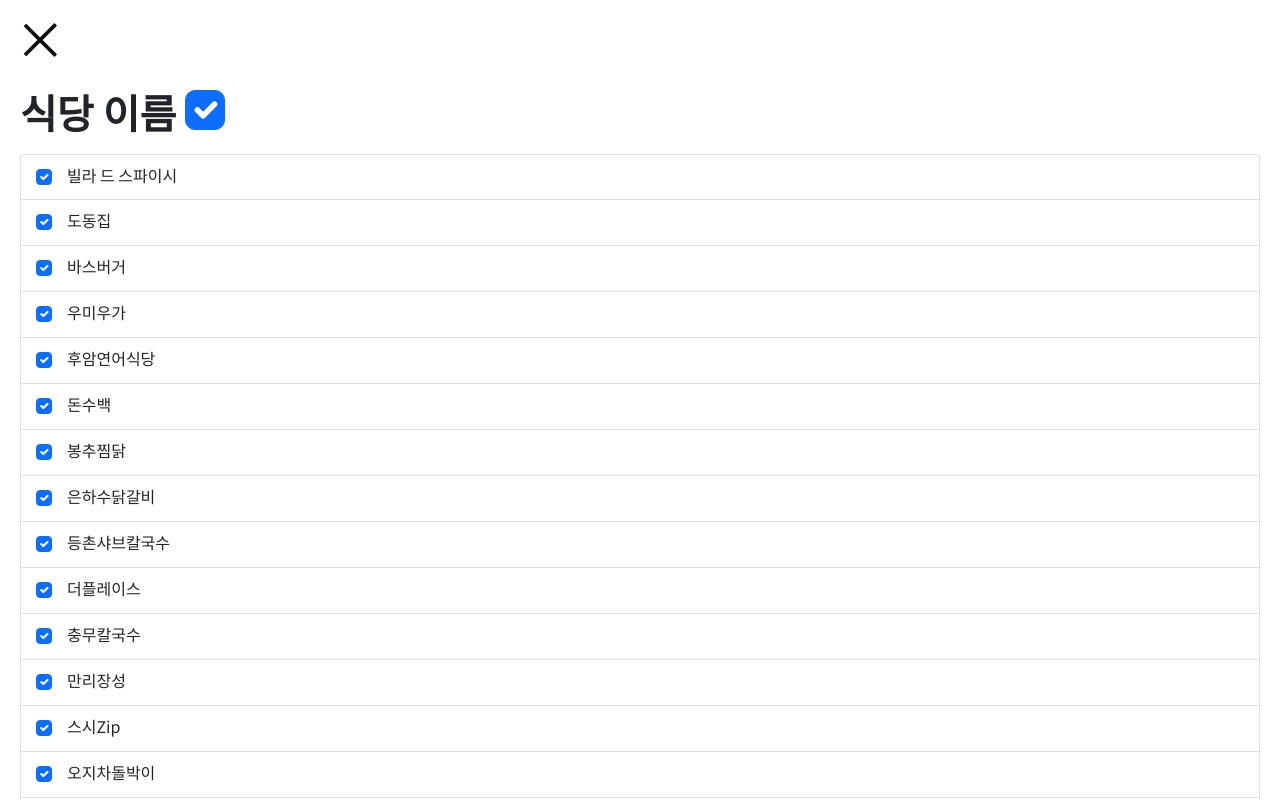
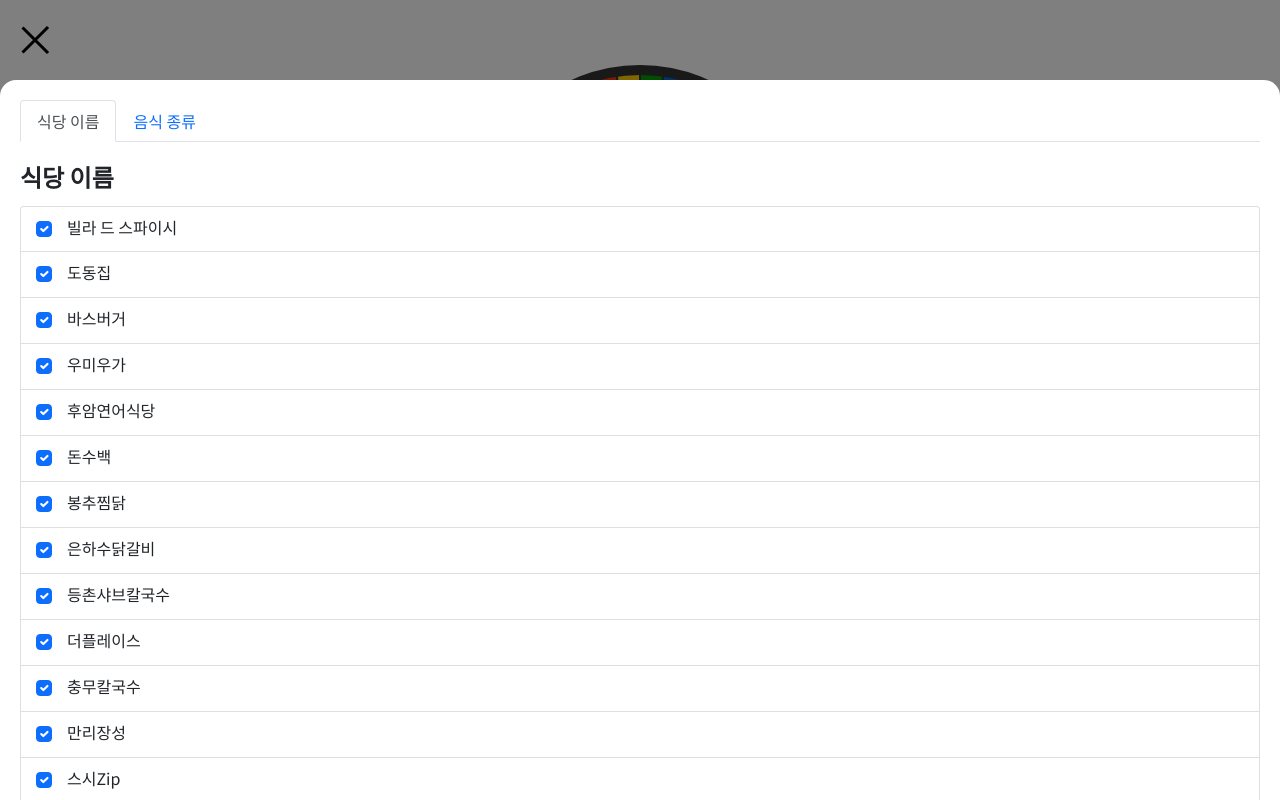
Before and after one commit to whitepage/lunch_wheel, a plain HTML site: page index.html in a window 1280 px wide. Both pictures are taken after a click on the element 30 px from the left and 30 px from the top of the page. Shown: the top 800 px of the page. Drawn offline with nearby package versions, Linux system fonts and the light colour scheme.

Commit message:
메뉴 수정

```diff
--- a/css/common.css
+++ b/css/common.css
@@ -10,13 +10,13 @@ li {list-style: none;}
 
 #filterToggle {
     padding: 10px;
-    width: 60px;
-    height: 60px;
+    width: 50px;
+    height: 50px;
 }
 
 .menu {
-    width: 60px;
-    height: 60px;
+    width: 50px;
+    height: 50px;
     margin-top: -20px;
     margin-left: 0;
     background-color: transparent;
@@ -61,12 +61,45 @@ li {list-style: none;}
   }
 
 
-#venues{
-    padding: 20px;
+#venues {
+    position: fixed;
+    bottom: 0;
+    left: 0;
+    width: 100%;
+    height: 100%;
+    opacity: 0;
 }
-#venues h1,
+.venus_dimmed {
+    position: fixed;
+    bottom: 0;
+    left: 0;
+    width: 100%;
+    height: 100%;
+    background-color: #000;
+    opacity: 0.5;
+    z-index: 1;
+}
+.venues_layer {
+  position: absolute;
+  bottom: 0;
+  left: 0;
+  width: 100%;
+  height: 90%;
+  padding: 20px;
+  overflow: hidden;
+  background-color: #fff;
+  z-index: 10;
+  border-radius: 16px 16px 0 0;
+}
+#venues h1 { font-size: 24px; font-weight: 700; line-height: 160%; margin-bottom: 10px; }
 #venues h2 { font-weight: 700; line-height: 160%; margin-bottom: 10px; }
 #venues input + label { margin-left: 10px; display: inline-block; }
+#venues .tab-content {
+  overflow: hidden;
+  overflow-y: auto;
+  height: 100%;
+  padding-bottom: 40px;
+}
 #venues ul li { position: relative; min-height: 46px; }
 #venues ul li input { position: absolute; top: 10px; left: 15px; }
 #venues ul li label { padding-left: 20px; width: 100%; display: block; }
--- a/index.html
+++ b/index.html
@@ -25,11 +25,25 @@
     </div>
 
     <div id="venues">
-        <h1>식당 이름 <input type="checkbox" class="form-check-input checkAll" checked /></h1>
-        <div id="name"></div>
-
-        <h2>음식 종류 <input type="checkbox" class="form-check-input checkAll" checked /></h2>
-        <div id="types"></div>
+        <div class="venues_layer">
+            <nav class="mb-3">
+                <div class="nav nav-tabs" id="nav-tab" role="tablist">
+                    <a class="nav-item nav-link active" id="nav-home-tab" data-bs-toggle="tab" href="#nav-home" role="tab" aria-bs-controls="nav-home" aria-bs-selected="true">식당 이름</a>
+                    <a class="nav-item nav-link" id="nav-profile-tab" data-bs-toggle="tab" href="#nav-profile" role="tab" aria-bs-controls="nav-profile" aria-bs-selected="false">음식 종류</a>
+                </div>
+            </nav>
+            <div class="tab-content" id="nav-tabContent">
+                <div class="tab-pane fade show active" id="nav-home" role="tabpanel" aria-bs-labelledby="nav-home-tab">
+                    <h1>식당 이름 <!-- input type="checkbox" class="form-check-input checkAll" checked / --></h1>
+                    <div id="name"></div>
+                </div>
+                <div class="tab-pane fade" id="nav-profile" role="tabpanel" aria-bs-labelledby="nav-profile-tab">
+                    <h1>음식 종류 <!-- input type="checkbox" class="form-check-input checkAll" checked / --></h1>
+                    <div id="types"></div>
+                </div>
+            </div>
+        </div>
+        <div class="venus_dimmed"></div>
     </div>
 
     <div id="wheel">
--- a/js/common.js
+++ b/js/common.js
@@ -573,6 +573,7 @@
 		}
 	};
     $(function() {
+		$venues
         var $venues = $('#venues'),
             $venueName = $('#name'),
             $venueType = $('#types'),
@@ -580,6 +581,7 @@
             $list = $('<ul class="list-group" />'),
             $types = $('<ul class="list-group" />'),
             $filterToggler = $('#filterToggle'),
+            $filterToggler2 = $('.venus_dimmed'),
             arrayUnique = function(a) {
                 return a.reduce(function(p, c) {
                     if (p.indexOf(c) < 0) { p.push(c); }
@@ -663,12 +665,20 @@
 		});
 
 		wheel.update();
-        $venues.slideUp().data("open",false);
+        $venues.slideUp(0).data("open",false);
+        $venues.css('opacity',1);
         $filterToggler.on("click", function (){
             if($venues.data("open")){
-                $venues.slideUp().data("open",false);
+                $venues.slideUp(300).data("open",false);
             }else{
-                $venues.slideDown().data("open",true);
+                $venues.slideDown(300).data("open",true);
+            }
+        });
+        $filterToggler2.on("click", function (){
+            if($venues.data("open")){
+                $venues.slideUp(300).data("open",false);
+            }else{
+                $venues.slideDown(300).data("open",true);
             }
         });
 
```
